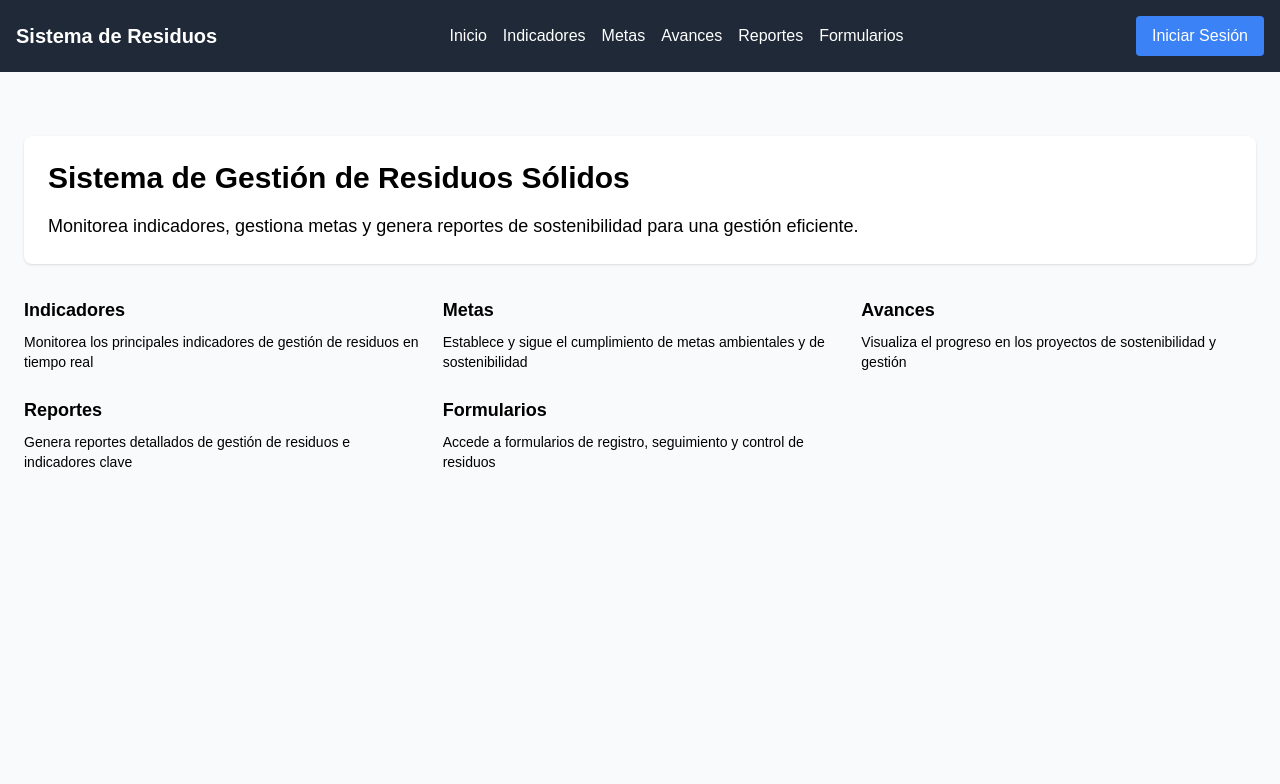
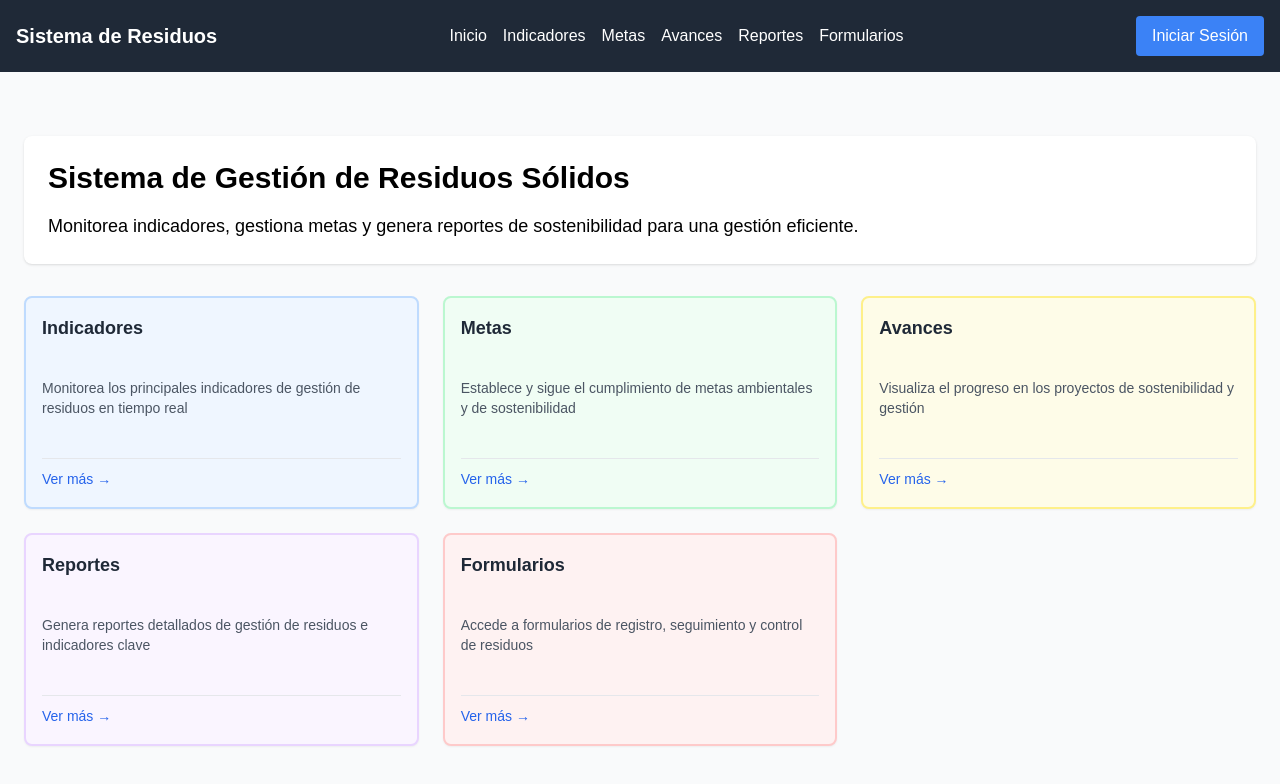
Before and after one commit to Carlostavo/new, a Next.js app: page / in a window 1280 px wide. Shown: the top 784 px of the page. Built offline with nearby package versions, Linux system fonts and the light colour scheme; no server answers.

Commit message:
Update index.jsx

```diff
--- a/pages/index.jsx
+++ b/pages/index.jsx
@@ -25,35 +25,23 @@ const EditPanel = dynamic(() => import("../components/EditPanel"), {
 
 export default function Home() {
   const [isEditing, setIsEditing] = useState(false);
-  const [editPanelOpen, setEditPanelOpen] = useState(false);
-  const [currentElement, setCurrentElement] = useState(null);
-  const [textStyles, setTextStyles] = useState({});
+  const [isEditPanelOpen, setIsEditPanelOpen] = useState(false);
+  const [currentStyles, setCurrentStyles] = useState({});
 
   const handleSave = (newValue) => {
     console.log("Texto guardado:", newValue);
   };
 
-  const handleEditPanelOpen = (element) => {
-    setCurrentElement(element);
-    setEditPanelOpen(true);
+  const handleStyleChange = (styles) => {
+    setCurrentStyles(styles);
   };
 
-  const handlePanelSave = (updatedElement) => {
-    setTextStyles(prev => ({
-      ...prev,
-      [updatedElement.id]: updatedElement
-    }));
-    // Aquí puedes guardar los estilos en tu base de datos
-    console.log("Estilos guardados:", updatedElement);
-  };
-
-  const getElementStyle = (elementId) => {
-    return textStyles[elementId] || {};
+  const handleEditStart = () => {
+    setIsEditPanelOpen(true);
   };
 
   const cardData = [
     {
-      id: 'card-1',
       title: "Indicadores",
       description: "Monitorea los principales indicadores de gestión de residuos en tiempo real",
       link: "/indicadores",
@@ -61,7 +49,6 @@ export default function Home() {
       borderColor: "border-blue-200"
     },
     {
-      id: 'card-2',
       title: "Metas",
       description: "Establece y sigue el cumplimiento de metas ambientales y de sostenibilidad",
       link: "/metas",
@@ -69,7 +56,6 @@ export default function Home() {
       borderColor: "border-green-200"
     },
     {
-      id: 'card-3',
       title: "Avances",
       description: "Visualiza el progreso en los proyectos de sostenibilidad y gestión",
       link: "/avances",
@@ -77,7 +63,6 @@ export default function Home() {
       borderColor: "border-yellow-200"
     },
     {
-      id: 'card-4',
       title: "Reportes",
       description: "Genera reportes detallados de gestión de residuos e indicadores clave",
       link: "/reportes",
@@ -85,7 +70,6 @@ export default function Home() {
       borderColor: "border-purple-200"
     },
     {
-      id: 'card-5',
       title: "Formularios",
       description: "Accede a formularios de registro, seguimiento y control de residuos",
       link: "/formularios",
@@ -98,13 +82,6 @@ export default function Home() {
     <div className={`min-h-screen bg-gray-50 smooth-transition ${isEditing ? 'edit-mode-active' : ''}`}>
       <Navbar onToggleEdit={setIsEditing} />
 
-      <EditPanel
-        isOpen={editPanelOpen}
-        onClose={() => setEditPanelOpen(false)}
-        currentElement={currentElement}
-        onSave={handlePanelSave}
-      />
-
       <main className="max-w-7xl mx-auto mt-10 p-4 sm:p-6">
         {/* Header editable */}
         <div className="mb-8 bg-white p-6 rounded-lg shadow w-full text-contain smooth-transition edit-hover">
@@ -113,51 +90,61 @@ export default function Home() {
             tag="h1"
             isEditing={isEditing}
             onSave={handleSave}
-            onEditPanelOpen={handleEditPanelOpen}
+            onEditStart={handleEditStart}
+            currentStyles={currentStyles}
             className="text-2xl sm:text-3xl font-bold text-gray-800 mb-4 break-words"
             placeholder="Título principal del sistema..."
-            style={getElementStyle('main-title')}
           />
           <EditableText
             text="Monitorea indicadores, gestiona metas y genera reportes de sostenibilidad para una gestión eficiente."
             tag="p"
             isEditing={isEditing}
             onSave={handleSave}
-            onEditPanelOpen={handleEditPanelOpen}
+            onEditStart={handleEditStart}
+            currentStyles={currentStyles}
             className="text-base sm:text-lg text-gray-600 break-words"
             placeholder="Descripción del sistema..."
-            style={getElementStyle('main-description')}
           />
         </div>
 
         {/* Grid de tarjetas */}
         <div className="grid grid-cols-1 sm:grid-cols-2 lg:grid-cols-3 gap-6 w-full">
           {cardData.map((card, index) => (
-            <div key={card.id} className="w-full smooth-transition edit-hover">
-              <EditableText
-                text={card.title}
-                tag="h3"
+            <div key={index} className="w-full smooth-transition edit-hover">
+              <EditableCard
+                title={card.title}
+                description={card.description}
+                link={card.link}
+                bgColor={card.bgColor}
+                borderColor={card.borderColor}
                 isEditing={isEditing}
                 onSave={handleSave}
-                onEditPanelOpen={handleEditPanelOpen}
-                className="text-lg font-semibold text-gray-800 mb-2"
-                placeholder="Título de la tarjeta..."
-                style={getElementStyle(`card-title-${card.id}`)}
-              />
-              <EditableText
-                text={card.description}
-                tag="p"
-                isEditing={isEditing}
-                onSave={handleSave}
-                onEditPanelOpen={handleEditPanelOpen}
-                className="text-sm text-gray-600"
-                placeholder="Descripción de la tarjeta..."
-                style={getElementStyle(`card-desc-${card.id}`)}
+                onEditStart={handleEditStart}
+                currentStyles={currentStyles}
               />
             </div>
           ))}
         </div>
       </main>
+
+      {/* Botón flotante para abrir panel de edición */}
+      {isEditing && (
+        <button
+          className="edit-panel-toggle"
+          onClick={() => setIsEditPanelOpen(true)}
+          title="Abrir editor profesional"
+        >
+          ✎
+        </button>
+      )}
+
+      {/* Panel lateral de edición profesional */}
+      <EditPanel
+        isOpen={isEditPanelOpen}
+        onClose={() => setIsEditPanelOpen(false)}
+        onStyleChange={handleStyleChange}
+        currentElement={null}
+      />
     </div>
   );
 }
```
